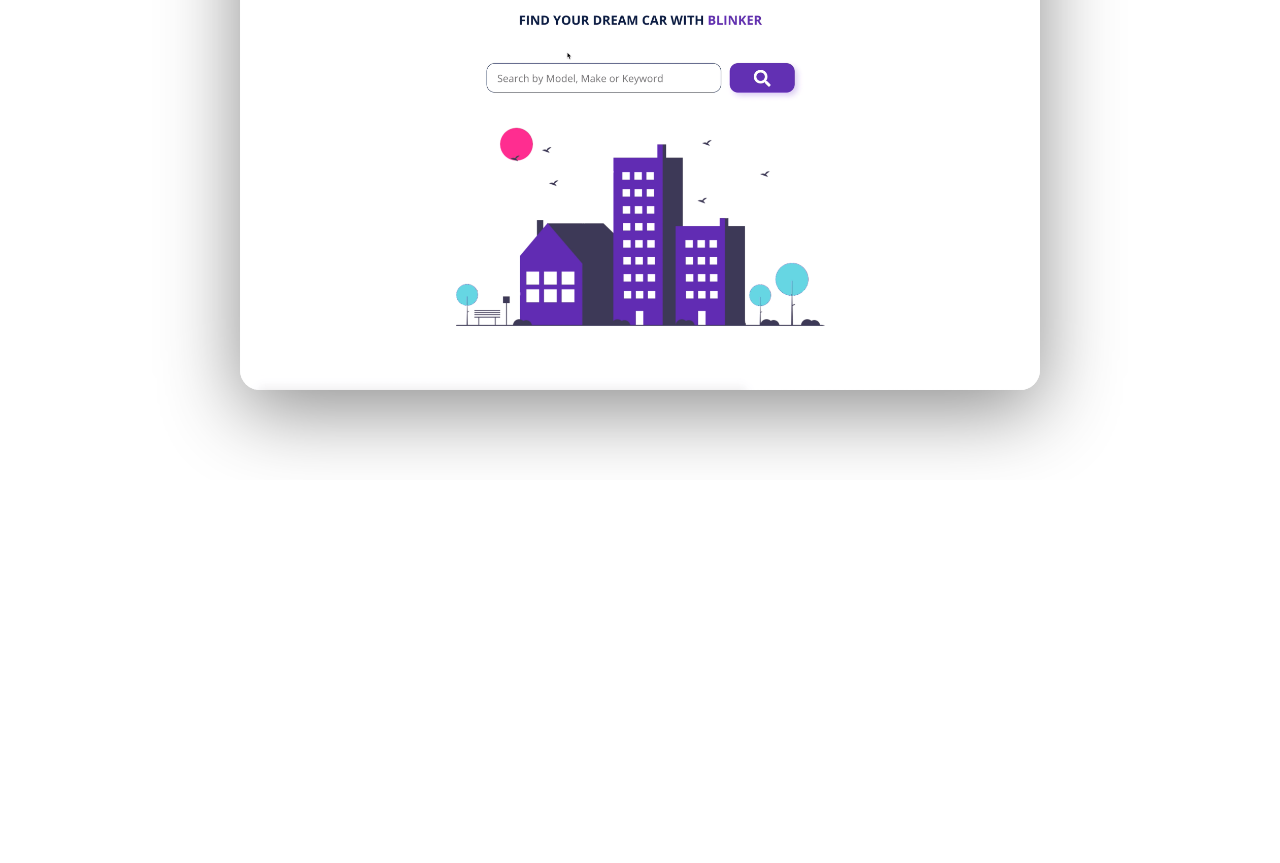
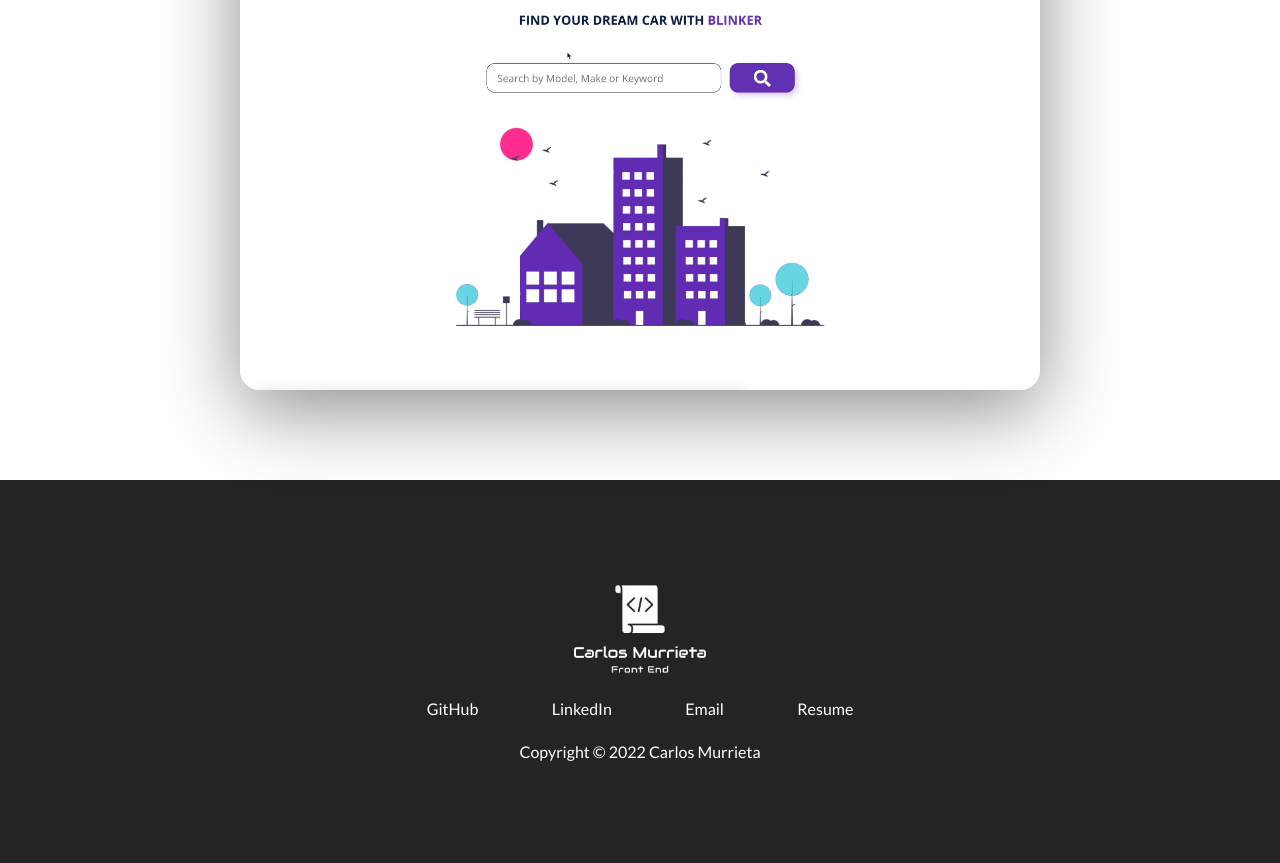
Before and after one commit to CarlosMurrieta12/E-Portfolio, a plain HTML site: page index.html in a window 1280 px wide. Shown: the part 2962-3825 px from the top of the page. Before the commit the page ends 3442 px from the top, so only its background shows below. Drawn offline with Linux system fonts and the light colour scheme.

Commit message:
Footer Section Done

```diff
--- a/index.html
+++ b/index.html
@@ -177,5 +177,41 @@
             </div>
         </div>
     </section>
+    <footer>
+        <div class="row footer__row">
+            <a href="#" class="footer__anchor">
+                <figure class="footer__logo">
+                    <img src="./assets/logo.jpg" class="footer__logo--img" alt="">
+                </figure>
+                <span class="footer__logo--popper">
+                    Top
+                    <i class="fa-solid fa-arrow-up"></i>
+                </span>
+            </a>
+            <div class="footer__social--list">
+                <a href="https://github.com/CarlosMurrieta12" class="
+                    footer__social--link
+                    link__hover-effect
+                    link__hover-effect--white
+                " target="_blank">GitHub</a>
+                <a href="https://www.linkedin.com/in/carlos-murrieta-a7415723b/" class="
+                    footer__social--link
+                    link__hover-effect
+                    link__hover-effect--white
+                " target="_blank">LinkedIn</a>
+                <a href="mailto:carlosm.murrieta12@gmail.com" class="
+                    footer__social--link
+                    link__hover-effect
+                    link__hover-effect--white
+                " target="_blank">Email</a>
+                <a href="mailto:carlosm.murrieta12@gmail.com" class="
+                    footer__social--link
+                    link__hover-effect
+                    link__hover-effect--white
+                " target="_blank">Resume</a>
+            </div>
+            <div class="footer__copyright">Copyright © 2022 Carlos Murrieta</div>
+        </div>
+    </footer>
 </body>
 </html>
--- a/style.css
+++ b/style.css
@@ -4,6 +4,10 @@
     padding: 0;
     margin: 0;
     box-sizing: border-box;
+}
+
+html {
+    scroll-behavior: smooth;
 }
 
 h1, h2, h3, h4, h5, h6, span {
@@ -19,6 +23,10 @@ h1 {
 p {
     line-height: 1.5;
     font-size: 16px;
+}
+
+a {
+    text-decoration: none;
 }
 
 li {
@@ -74,7 +82,6 @@ nav {
 .nav__link--anchor {
     margin: 0 12px;
     color: #242424;
-    text-decoration: none;
     font-weight: 700;
 }
 
@@ -148,7 +155,6 @@ nav {
 .about-me__link {
     font-size: 20px;
     color: #242424;
-    text-decoration: none;
     padding: 0 16px;
 }
 
@@ -285,7 +291,6 @@ nav {
 .project__description--link {
     font-size: 20px;
     margin-right: 16px;
-    text-decoration: none;
 }
 
 .project__description--title,
@@ -295,3 +300,50 @@ nav {
     text-align: left;
     color: white;
 }
+
+/* FOOTER */
+
+ footer {
+     background-color: #242424
+ }
+
+ .footer__social--list {
+     width: 100%;
+     max-width: 500px;
+     display: flex;
+     justify-content: space-around;
+     margin-bottom: 24px;
+ }
+
+ .footer__row {
+     display: flex;
+     flex-direction: column;
+     align-items: center;
+     justify-content: center;
+     padding: 8% 0;
+ }
+
+ .footer__social--link,
+ .footer__copyright,
+ .footer__logo--popper {
+     color: white;
+ }
+
+ .footer__logo--popper {
+     position: absolute;
+     right: 30%;
+     top: 15px;
+     font-weight: 700;
+     opacity: 0;
+     transition: all 300ms ease;
+ }
+
+ .footer__anchor {
+     position: relative;
+     margin-bottom: 20px;
+ }
+
+ .footer__anchor:hover .footer__logo--popper {
+    transform: translateX(40px);
+    opacity: 1;
+ }
```
Also changed, not shown: assets/logo.jpeg (deleted), assets/logo.jpg (added).
